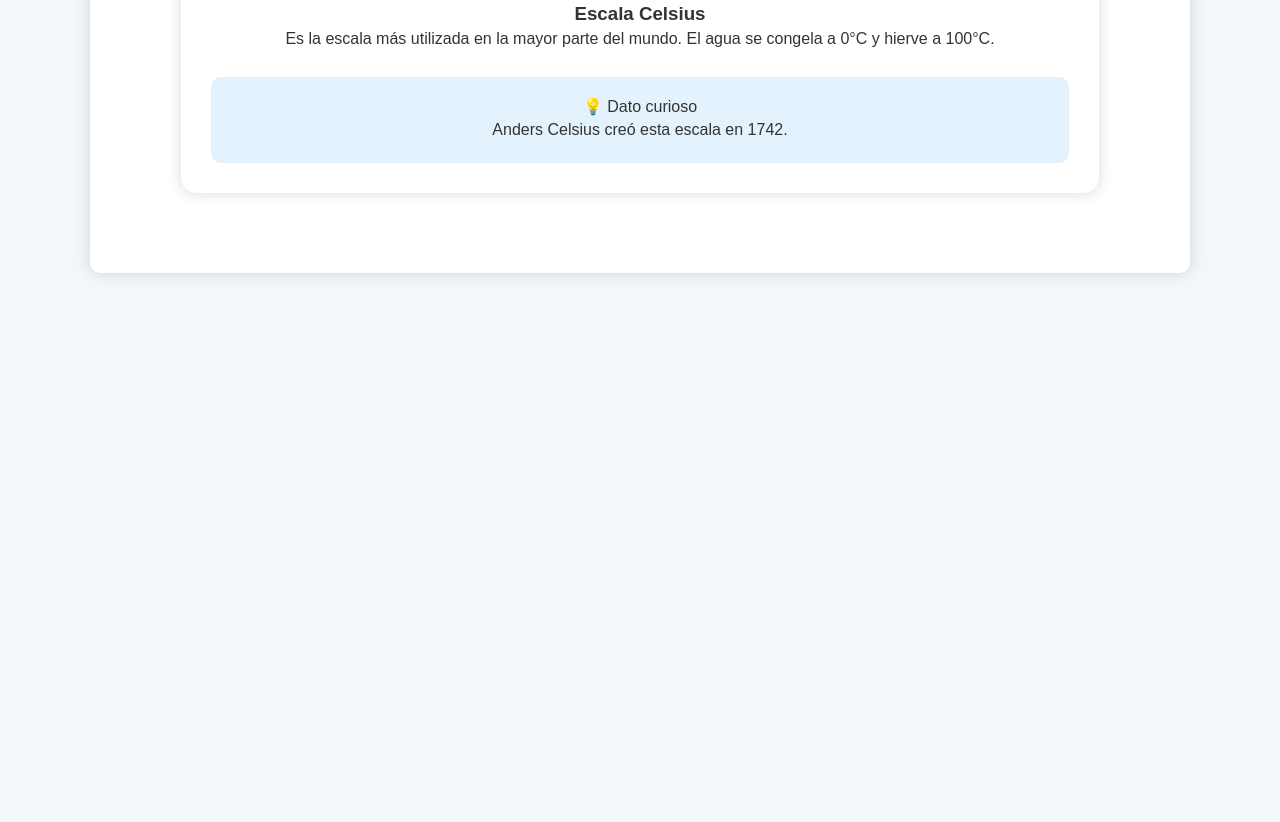
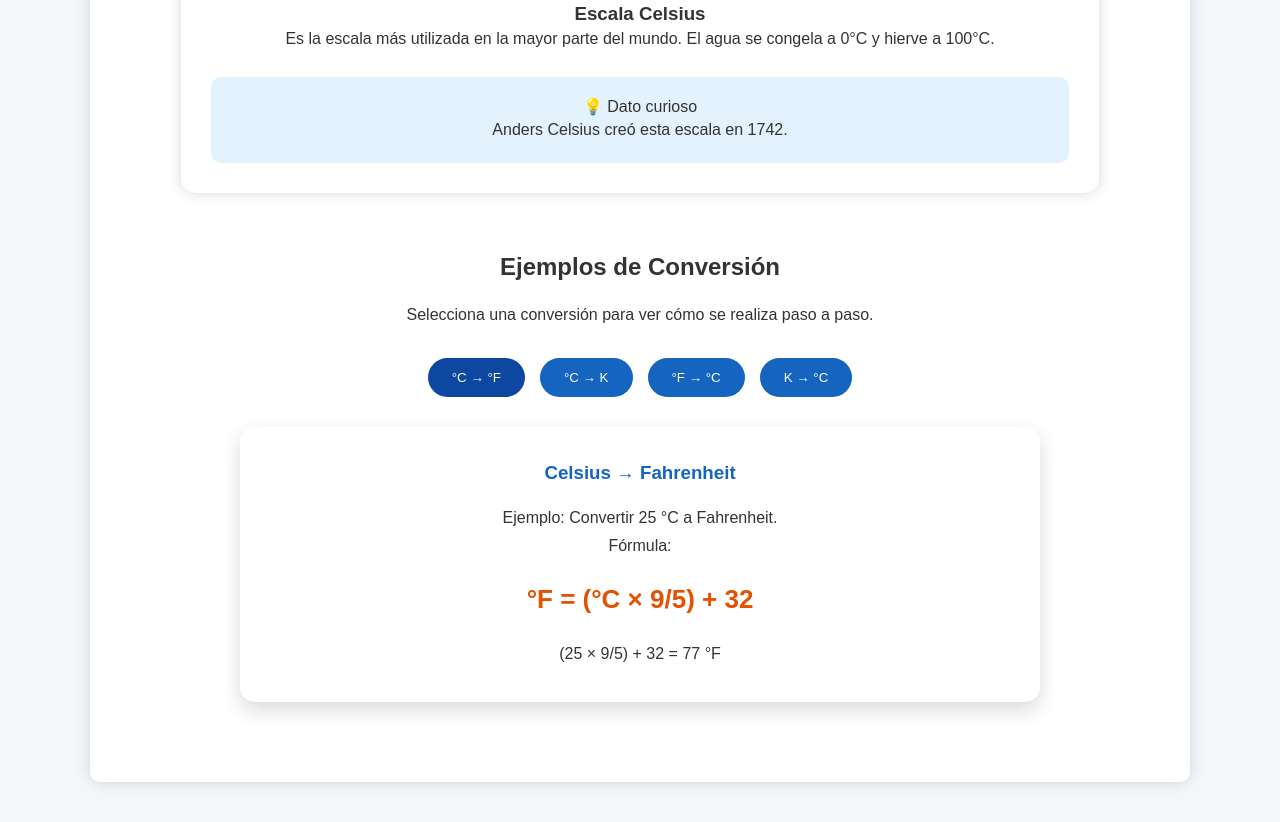
Before and after one commit to Avxla/Ova-Cambio-de-temperatura, a plain HTML site: page index.html in a window 1280 px wide. Shown: the part 1670-2492 px from the top of the page. Before the commit the page ends 1983 px from the top, so only its background shows below. Drawn offline with Linux system fonts and the light colour scheme.

Commit message:
Add files via upload

```diff
--- a/css/estilos.css
+++ b/css/estilos.css
@@ -299,3 +299,81 @@ main{
     transform:scale(1.05);
 
 }
+.conversiones{
+
+    margin-top:60px;
+    text-align:center;
+
+}
+
+.descripcion{
+
+    margin:20px auto;
+    max-width:700px;
+
+}
+
+.botones-conversion{
+
+    display:flex;
+    justify-content:center;
+    flex-wrap:wrap;
+    gap:15px;
+    margin:30px 0;
+
+}
+
+.botones-conversion button{
+
+    background:#1565C0;
+    color:white;
+    border:none;
+    padding:12px 24px;
+    border-radius:25px;
+    cursor:pointer;
+    transition:.3s;
+
+}
+
+.botones-conversion button:hover{
+
+    transform:translateY(-3px);
+
+}
+
+.activo-conversion{
+
+    background:#0D47A1 !important;
+
+}
+
+.panel-conversion{
+
+    max-width:800px;
+    margin:auto;
+
+}
+
+.conversion{
+
+    background:white;
+    padding:35px;
+    border-radius:15px;
+    box-shadow:0 8px 20px rgba(0,0,0,.15);
+
+}
+
+.conversion h3{
+
+    color:#1565C0;
+    margin-bottom:20px;
+
+}
+
+.conversion h4{
+
+    margin:25px 0;
+    font-size:26px;
+    color:#E65100;
+
+}
--- a/index.html
+++ b/index.html
@@ -203,6 +203,93 @@
 
 </section>
 
+
+<section class="conversiones">
+
+    <h2>Ejemplos de Conversión</h2>
+
+    <p class="descripcion">
+
+        Selecciona una conversión para ver cómo se realiza paso a paso.
+
+    </p>
+
+    <div class="botones-conversion">
+
+        <button onclick="mostrarConversion('cf', this)" class="activo-conversion">
+            °C → °F
+        </button>
+
+        <button onclick="mostrarConversion('ck', this)">
+            °C → K
+        </button>
+
+        <button onclick="mostrarConversion('fc', this)">
+            °F → °C
+        </button>
+
+        <button onclick="mostrarConversion('kc', this)">
+            K → °C
+        </button>
+
+    </div>
+
+    <div class="panel-conversion">
+
+        <div id="cf" class="conversion">
+
+            <h3>Celsius → Fahrenheit</h3>
+
+            <p>Ejemplo: Convertir 25 °C a Fahrenheit.</p>
+
+            <p>Fórmula:</p>
+
+            <h4>°F = (°C × 9/5) + 32</h4>
+
+            <p>(25 × 9/5) + 32 = 77 °F</p>
+
+        </div>
+
+        <div id="ck" class="conversion oculto">
+
+            <h3>Celsius → Kelvin</h3>
+
+            <p>Ejemplo: Convertir 25 °C a Kelvin.</p>
+
+            <h4>K = °C + 273.15</h4>
+
+            <p>25 + 273.15 = 298.15 K</p>
+
+        </div>
+
+        <div id="fc" class="conversion oculto">
+
+            <h3>Fahrenheit → Celsius</h3>
+
+            <p>Ejemplo: Convertir 77 °F a Celsius.</p>
+
+            <h4>°C = (°F − 32) × 5/9</h4>
+
+            <p>(77 − 32) × 5/9 = 25 °C</p>
+
+        </div>
+
+        <div id="kc" class="conversion oculto">
+
+            <h3>Kelvin → Celsius</h3>
+
+            <p>Ejemplo: Convertir 298.15 K a Celsius.</p>
+
+            <h4>°C = K − 273.15</h4>
+
+            <p>298.15 − 273.15 = 25 °C</p>
+
+        </div>
+
+    </div>
+
+</section>
+
 </main>
 
         </section>
--- a/js/app.js
+++ b/js/app.js
@@ -22,3 +22,27 @@ function mostrarEscala(nombre, boton){
     boton.classList.add("activo");
 
 }
+
+function mostrarConversion(id, boton){
+
+    const conversiones=document.querySelectorAll(".conversion");
+
+    conversiones.forEach(c=>{
+
+        c.classList.add("oculto");
+
+    });
+
+    document.getElementById(id).classList.remove("oculto");
+
+    const botones=document.querySelectorAll(".botones-conversion button");
+
+    botones.forEach(b=>{
+
+        b.classList.remove("activo-conversion");
+
+    });
+
+    boton.classList.add("activo-conversion");
+
+}
```
